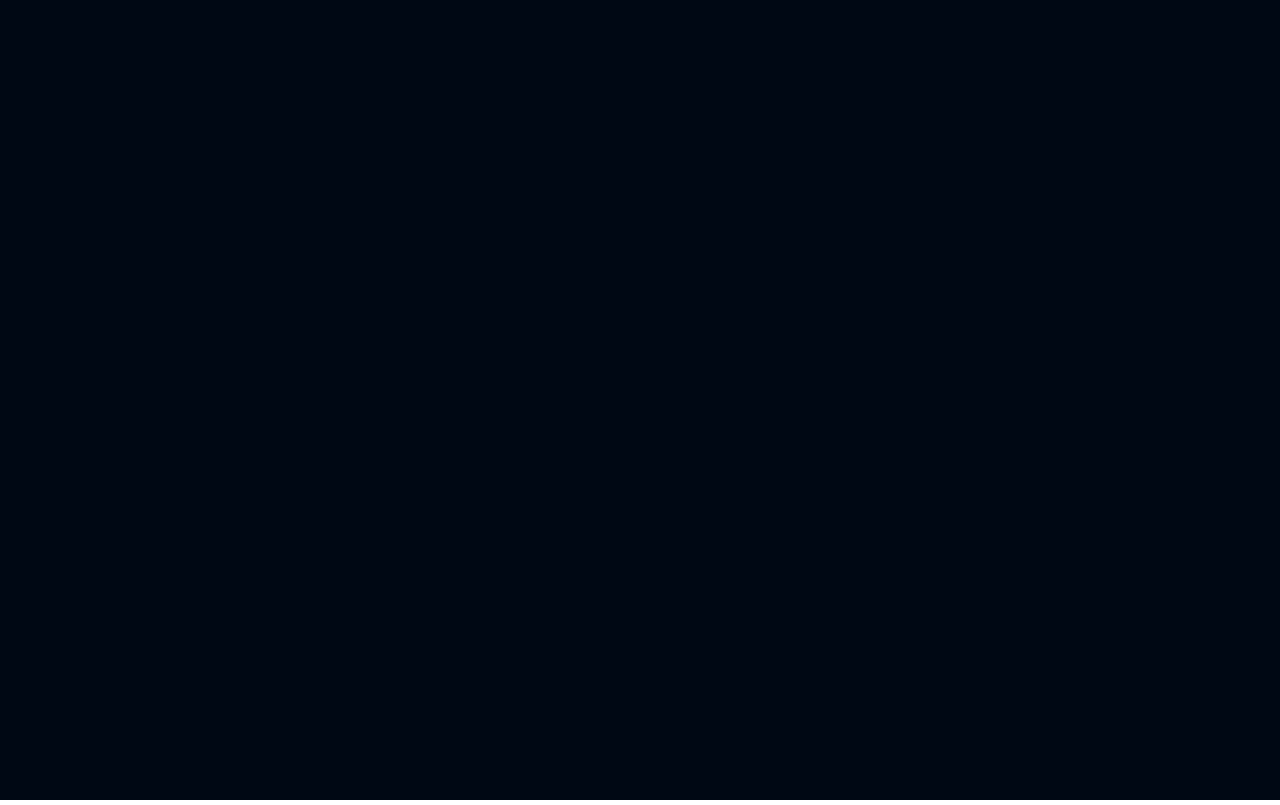
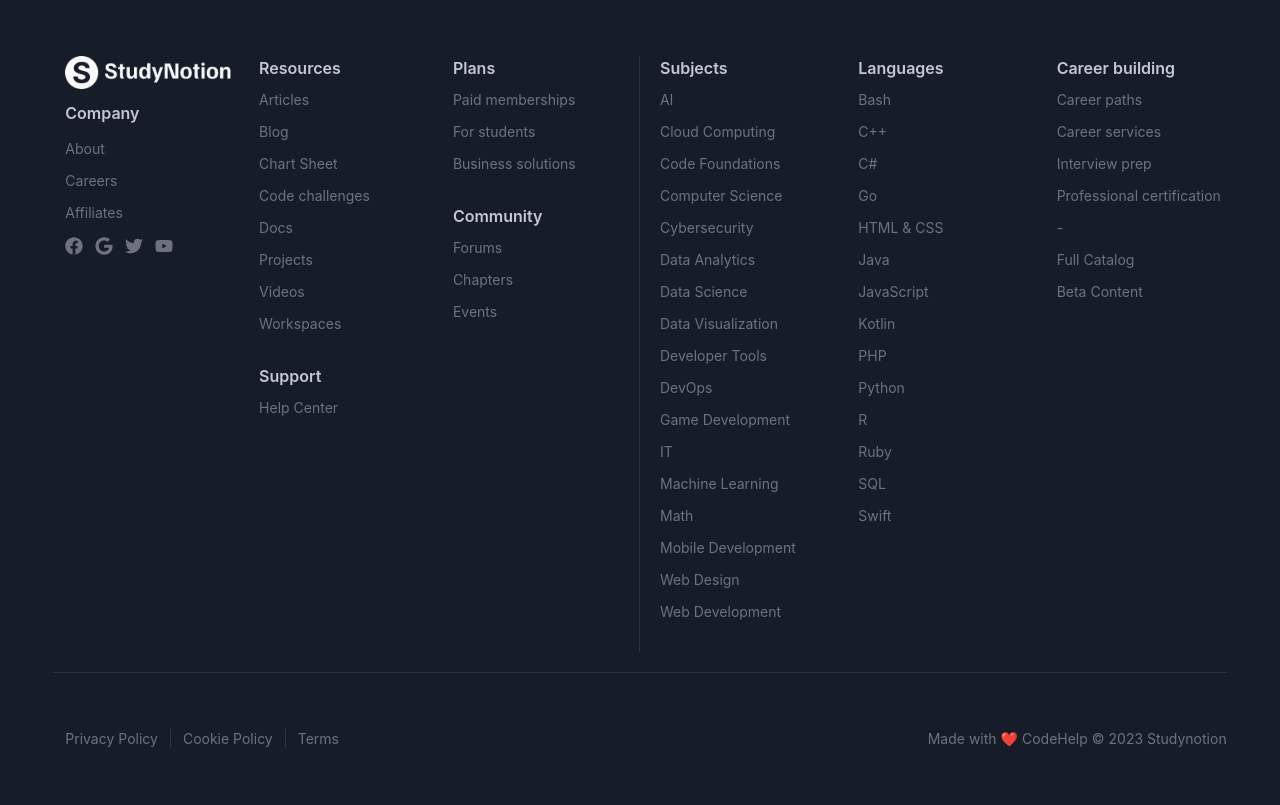
Before and after one commit to rajan153/StudyNotion, a React (Vite) app: page /about in a window 1280 px wide. Before the commit this address had no page. Built offline with nearby package versions, Linux system fonts and the light colour scheme; the HTML template or start-up script is replaced by a standard one.

Commit message:
Footer added

```diff
--- a/src/App.jsx
+++ b/src/App.jsx
@@ -1,12 +1,14 @@
 import { Route, Routes } from "react-router-dom";
 import HomePages from "./pages/HomePages";
+import Footer from "./components/common/Footer";
 
 function App() {
   return (
-    <div className="w-screen min-h-screen bg-richblack-900 flex flex-col font-inter items-center">
+    <div className="w-screen min-h-screen flex flex-col font-inter items-center">
       <Routes>
         <Route path="/" element={<HomePages />} />
       </Routes>
+      <Footer />
     </div>
   );
 }
--- /dev/null
+++ b/src/components/common/Footer.jsx
@@ -0,0 +1,182 @@
+import React from "react";
+import { FooterLink2 } from "../../data/footer-links";
+import { Link } from "react-router-dom";
+
+// Images
+import Logo from "../../assets/Logo/Logo-Full-Light.png";
+
+// Icons
+import { FaFacebook, FaGoogle, FaTwitter, FaYoutube } from "react-icons/fa";
+
+const BottomFooter = ["Privacy Policy", "Cookie Policy", "Terms"];
+const Resources = [
+  "Articles",
+  "Blog",
+  "Chart Sheet",
+  "Code challenges",
+  "Docs",
+  "Projects",
+  "Videos",
+  "Workspaces",
+];
+const Plans = ["Paid memberships", "For students", "Business solutions"];
+const Community = ["Forums", "Chapters", "Events"];
+
+const Footer = () => {
+  return (
+    <div className="bg-richblack-800 w-full">
+      <div className="flex lg:flex-row gap-8 items-center justify-between w-11/12 max-w-maxContent text-richblack-400 leading-6 mx-auto relative py-14">
+        <div className="border-b w-[100%] flex flex-col lg:flex-row pb-5 border-richblack-700">
+          {/* Section 1 */}
+          <div className="lg:w-[50%] flex flex-wrap flex-row justify-between lg:border-r lg:border-richblack-700 pl-3 lg:pr-5 gap-3">
+            <div className="w-[30%] flex flex-col gap-3 lg:w-[30%] mb-7 lg:pl-0">
+              <img src={Logo} alt="" className="object-contain" />
+              <h1 className="text-richblack-50 font-semibold text-[16px]">
+                Company
+              </h1>
+              <div className="flex flex-col gap-2">
+                {["About", "Careers", "Affiliates"].map((ele, i) => {
+                  return (
+                    <div
+                      key={i}
+                      className="text-[14px] cursor-pointer hover:text-richblack-50 transition-all duration-200"
+                    >
+                      <Link to={ele.toLowerCase()}>{ele}</Link>
+                    </div>
+                  );
+                })}
+              </div>
+              <div className="flex gap-3 text-lg">
+                <FaFacebook />
+                <FaGoogle />
+                <FaTwitter />
+                <FaYoutube />
+              </div>
+              <div></div>
+            </div>
+
+            <div className="w-[48%] lg:w-[30%] mb-7 lg:pl-0">
+              <h1 className="text-richblack-50 font-semibold text-[16px]">
+                Resources
+              </h1>
+
+              <div className="flex flex-col gap-2 mt-2">
+                {Resources.map((ele, index) => {
+                  return (
+                    <div
+                      key={index}
+                      className="text-[14px] cursor-pointer hover:text-richblack-50 transition-all duration-200"
+                    >
+                      <Link to={ele.split(" ").join("-").toLowerCase()}>
+                        {ele}
+                      </Link>
+                    </div>
+                  );
+                })}
+              </div>
+
+              <h1 className="text-richblack-50 font-semibold text-[16px] mt-7">
+                Support
+              </h1>
+              <div className="text-[14px] cursor-pointer hover:text-richblack-50 transition-all duration-200 mt-2">
+                <Link to={"/help-center"}>Help Center</Link>
+              </div>
+            </div>
+
+            <div className="w-[48%] lg:w-[30%] mb-7 lg:pl-0">
+              <h1 className="text-richblack-50 font-semibold text-[16px]">
+                Plans
+              </h1>
+
+              <div className="flex flex-col gap-2 mt-2">
+                {Plans.map((ele, index) => {
+                  return (
+                    <div
+                      key={index}
+                      className="text-[14px] cursor-pointer hover:text-richblack-50 transition-all duration-200"
+                    >
+                      <Link to={ele.split(" ").join("-").toLowerCase()}>
+                        {ele}
+                      </Link>
+                    </div>
+                  );
+                })}
+              </div>
+              <h1 className="text-richblack-50 font-semibold text-[16px] mt-7">
+                Community
+              </h1>
+
+              <div className="flex flex-col gap-2 mt-2">
+                {Community.map((ele, index) => {
+                  return (
+                    <div
+                      key={index}
+                      className="text-[14px] cursor-pointer hover:text-richblack-50 transition-all duration-200"
+                    >
+                      <Link to={ele.split(" ").join("-").toLowerCase()}>
+                        {ele}
+                      </Link>
+                    </div>
+                  );
+                })}
+              </div>
+            </div>
+          </div>
+
+          {/* Section 2 */}
+          <div className="lg:w-[50%] flex flex-wrap flex-row justify-between pl-3 lg:pl-5 gap-3">
+            {FooterLink2.map((ele, i) => {
+              return (
+                <div key={i} className="w-[48%] lg:w-[30%] mb-7 lg:pl-0">
+                  <h1 className="text-richblack-50 font-semibold text-[16px]">
+                    {ele.title}
+                  </h1>
+                  <div className="flex flex-col gap-2 mt-2">
+                    {ele.links.map((link, index) => {
+                      return (
+                        <div
+                          key={index}
+                          className="text-[14px] cursor-pointer hover:text-richblack-50 transition-all duration-200"
+                        >
+                          <Link to={link.link}>{link.title}</Link>
+                        </div>
+                      );
+                    })}
+                  </div>
+                </div>
+              );
+            })}
+          </div>
+        </div>
+      </div>
+
+      <div className="flex flex-row items-center justify-between w-11/12 max-w-maxContent text-richblack-400 mx-auto  pb-14 text-sm">
+        {/* Section 1 */}
+        <div className="flex justify-between lg:items-start items-center flex-col lg:flex-row gap-3 w-full">
+          <div className="flex flex-row">
+            {BottomFooter.map((ele, i) => {
+              return (
+                <div
+                  key={i}
+                  className={` ${
+                    BottomFooter.length - 1 === i
+                      ? ""
+                      : "border-r border-richblack-700 cursor-pointer hover:text-richblack-50 transition-all duration-200"
+                  } px-3 `}
+                >
+                  <Link to={ele.split(" ").join("-").toLocaleLowerCase()}>
+                    {ele}
+                  </Link>
+                </div>
+              );
+            })}
+          </div>
+
+          <div className="text-center">Made with ❤️ CodeHelp © 2023 Studynotion</div>
+        </div>
+      </div>
+    </div>
+  );
+};
+
+export default Footer;
--- a/src/components/core/HomePage/Home.jsx
+++ b/src/components/core/HomePage/Home.jsx
@@ -4,12 +4,17 @@
 import CTAButton from "./CTAButton";
 import banner from "../../../assets/Images/banner.mp4";
 import CodeBlocks from "./CodeBlocks";
+import TimelineSection from "./TimelineSection";
+import LearningLanguageSection from "./LearningLanguageSection";
+import InstructorSection from "./InstructorSection";
+import ReviewSlider from "./ReviewSlider";
+import ExploreMore from "./ExploreMore";
 
 function Home() {
   return (
-    <div className=" max-w-[1120px] flex flex-col items-center justify-center">
+    <div className="flex flex-col flex-wrap bg-richblack-900 items-center justify-center w-[100vw]">
       {/* Section - 1 */}
-      <section>
+      <section className="max-w-[1120px] relative">
         <div
           className="relative mx-auto flex flex-col w-11/12 max-w-maxContent items-center
         text-white justify-between gap-[38px]"
@@ -50,7 +55,7 @@
             instructors.
           </p>
           {/* Call to Action (CTA) button  */}
-          <div className="mt-8 flex flex-row gap-7">
+          <div className="mt-8 flex flex-row flex-wrap gap-7">
             <CTAButton active={true} linkto={"/signup"}>
               Learn More
             </CTAButton>
@@ -65,7 +70,7 @@
             className="shadow-[20px_20px_rgba(255,255,255)]"
             muted
             loop
-            autoplay
+            autoPlay
           >
             <source src={banner} type="video/mp4" />
           </video>
@@ -142,9 +147,66 @@
             backgroundGradient={<div className="codeblock2 absolute"></div>}
           />
         </div>
+      <ExploreMore />
       </section>
       {/* Section - 2 */}
+      <div className="bg-pure-greys-5 text-richblack-700 w-full">
+        <div className="homepage_bg h-[320px]">
+          {/* Explore Full Catagory Section */}
+          <div className="mx-auto flex w-11/12 max-w-maxContent flex-col items-center justify-between gap-8">
+            <div className="lg:h-[150px]"></div>
+            <div className="flex flex-row gap-7 text-white lg:mt-8">
+              <CTAButton active={true} linkto={"/signup"}>
+                <div className="flex items-center gap-2">
+                  Explore Full Catalog
+                  <FaArrowRight />
+                </div>
+              </CTAButton>
+              <CTAButton active={false} linkto={"/login"}>
+                Learn More
+              </CTAButton>
+            </div>
+          </div>
+        </div>
+        <div className="mx-auto flex w-11/12 max-w-maxContent flex-col items-center justify-between gap-8 ">
+          {/* Job that is in Demand - Section 1 */}
+          <div className="mb-10 mt-[-100px] flex flex-col justify-between gap-7 lg:mt-20 lg:flex-row lg:gap-0">
+            <div className="text-4xl font-semibold lg:w-[45%] ">
+              Get the skills you need for a{" "}
+              <span
+                className="bg-gradient-to-b from-[#1FA2FF] via-[#12D8FA] to-[#A6FFCB]
+            text-transparent bg-clip-text font-bold"
+              >
+                job that is in demand.
+              </span>
+            </div>
+            <div className="flex flex-col items-start gap-10 lg:w-[40%]">
+              <div className="text-[16px]">
+                The modern StudyNotion is the dictates its own terms. Today, to
+                be a competitive specialist requires more than professional
+                skills.
+              </div>
+              <CTAButton active={true} linkto={"/signup"}>
+                <div className="">Learn More</div>
+              </CTAButton>
+            </div>
+          </div>
+
+          {/* Timeline Section - Section 2 */}
+          <TimelineSection />
+
+          {/* Learning Language Section - Section 3 */}
+          <LearningLanguageSection />
+        </div>
+      </div>
       {/* Section - 3 */}
+      <div className="relative mx-auto my-20 flex w-11/12 max-w-maxContent flex-col items-center justify-between gap-8 bg-richblack-900 text-white">
+        <InstructorSection />
+      </div>
+      <h3 className="text-center text-4xl font-semibold mt-8">
+        Reviews from other learners
+      </h3>
+      <ReviewSlider />
     </div>
   );
 }
--- /dev/null
+++ b/src/components/core/HomePage/ReviewSlider.jsx
@@ -0,0 +1,11 @@
+import React from 'react'
+
+function ReviewSlider() {
+  return (
+    <div>
+
+    </div>
+  )
+}
+
+export default ReviewSlider
```
